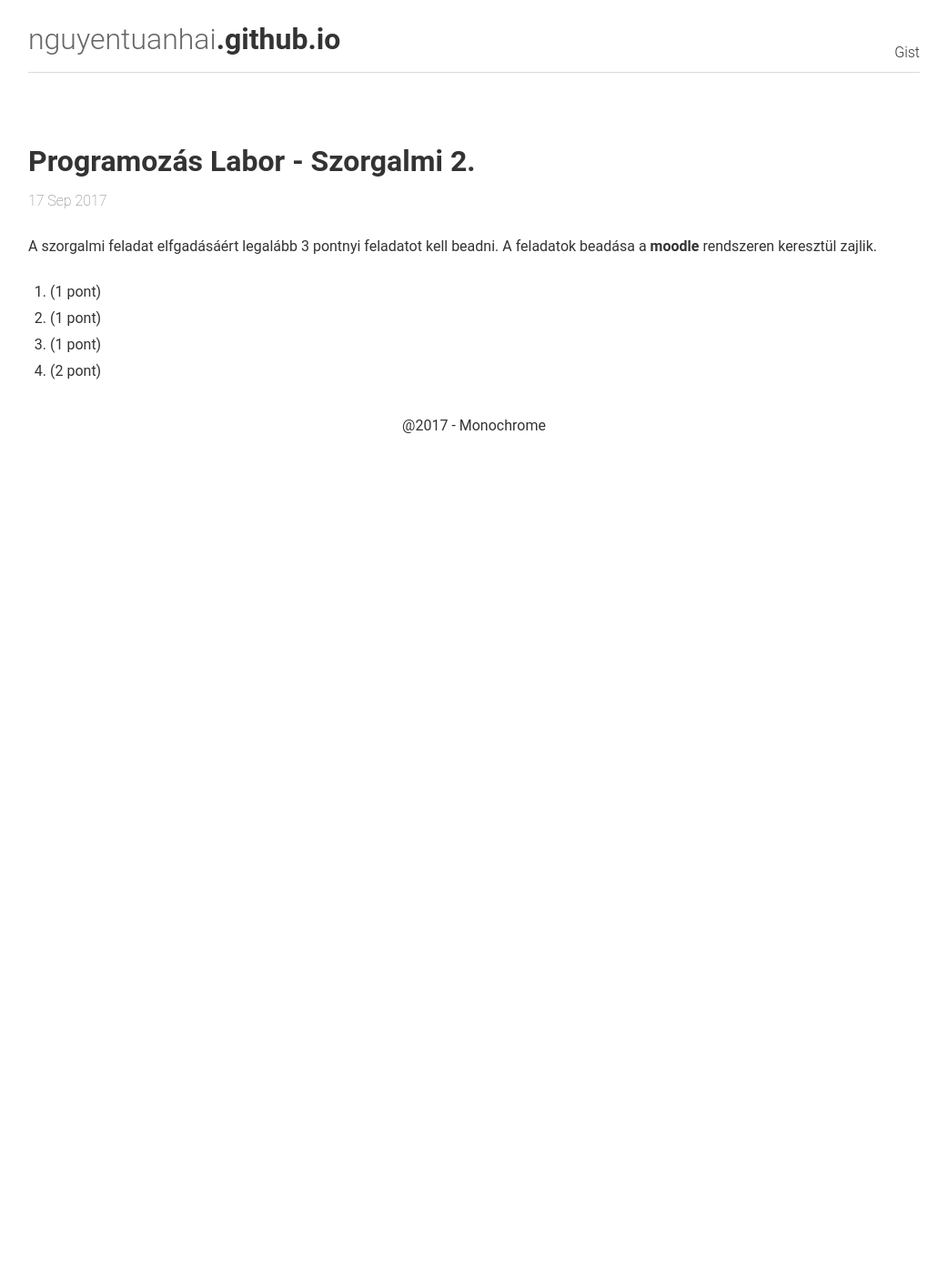
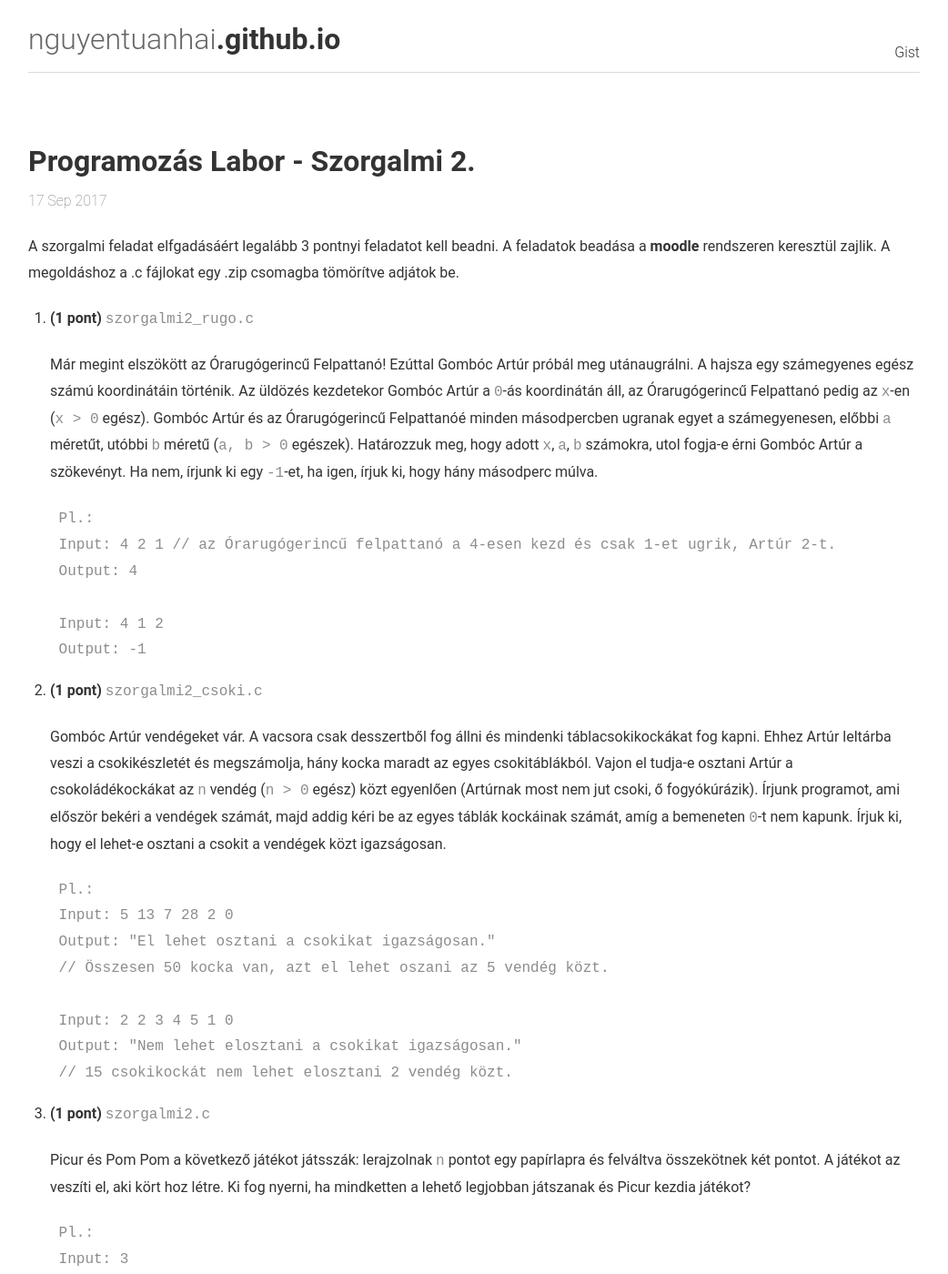
Before and after one commit to nguyentuanhai/nguyentuanhai.github.io, a Jekyll site: the page built from _posts/2017-09-17-proglab-szorgalmi-2.md, in a window 1280 px wide and 1400 px high. Shown: the whole window at 91% size, without its empty margins (119-1161 px from the left). Built offline with Jekyll 4.4.1, drawn with Linux system fonts in a browser that asks for light colours; some of the changed text lies outside the part shown.

Commit message:
Szorgalmi 2.

````diff
--- a/_posts/2017-09-17-proglab-szorgalmi-2.md
+++ b/_posts/2017-09-17-proglab-szorgalmi-2.md
@@ -4,9 +4,57 @@ description: A programozás alapjai 1. második laborjának szorgalmi feladatai
 header: Programozás Labor - Szorgalmi 2.
 categories: prog1lab, oktat
 ---
-A szorgalmi feladat elfgadásáért legalább 3 pontnyi feladatot kell beadni. A feladatok beadása a [moodle](https://moodle.hit.bme.hu/) rendszeren keresztül zajlik.
+A szorgalmi feladat elfgadásáért legalább 3 pontnyi feladatot kell beadni. A feladatok beadása a [moodle](https://moodle.hit.bme.hu/) rendszeren keresztül zajlik. A megoldáshoz a .c fájlokat egy .zip csomagba tömörítve adjátok be.
 
-1. (1 pont)
-2. (1 pont)
-3. (1 pont)
-4. (2 pont)
+1. **(1 pont)** `szorgalmi2_rugo.c`
+
+    Már megint elszökött az Órarugógerincű Felpattanó! Ezúttal Gombóc Artúr próbál meg utánaugrálni. A hajsza egy számegyenes egész számú koordinátáin történik. Az üldözés kezdetekor Gombóc Artúr a `0`-ás koordinátán áll, az Órarugógerincű Felpattanó pedig az `x`-en (`x > 0` egész). Gombóc Artúr és az Órarugógerincű Felpattanóé minden másodpercben ugranak egyet a számegyenesen, előbbi `a` méretűt, utóbbi `b` méretű (`a, b > 0` egészek). Határozzuk meg, hogy adott `x`, `a`, `b` számokra, utol fogja-e érni Gombóc Artúr a szökevényt. Ha nem, írjunk ki egy `-1`-et, ha igen, írjuk ki, hogy hány másodperc múlva.
+
+    ```
+    Pl.:
+    Input: 4 2 1 // az Órarugógerincű felpattanó a 4-esen kezd és csak 1-et ugrik, Artúr 2-t.
+    Output: 4
+
+    Input: 4 1 2
+    Output: -1
+    ```
+
+2. **(1 pont)** `szorgalmi2_csoki.c`
+
+    Gombóc Artúr vendégeket vár. A vacsora csak desszertből fog állni és mindenki táblacsokikockákat fog kapni. Ehhez Artúr leltárba veszi a csokikészletét és megszámolja, hány kocka maradt az egyes csokitáblákból. Vajon el tudja-e osztani Artúr a csokoládékockákat az `n` vendég (`n > 0` egész) közt egyenlően (Artúrnak most nem jut csoki, ő fogyókúrázik). Írjunk programot, ami először bekéri a vendégek számát, majd addig kéri be az egyes táblák kockáinak számát, amíg a bemeneten `0`-t nem kapunk. Írjuk ki, hogy el lehet-e osztani a csokit a vendégek közt igazságosan.
+
+    ```
+    Pl.:
+    Input: 5 13 7 28 2 0
+    Output: "El lehet osztani a csokikat igazságosan."
+    // Összesen 50 kocka van, azt el lehet oszani az 5 vendég közt.
+
+    Input: 2 2 3 4 5 1 0
+    Output: "Nem lehet elosztani a csokikat igazságosan."
+    // 15 csokikockát nem lehet elosztani 2 vendég közt.
+    ```
+
+3. **(1 pont)** `szorgalmi2.c`
+
+    Picur és Pom Pom a következő játékot játsszák: lerajzolnak `n` pontot egy papírlapra és felváltva összekötnek két pontot. A játékot az veszíti el, aki kört hoz létre. Ki fog nyerni, ha mindketten a lehető legjobban játszanak és Picur kezdia játékot?
+
+    ```
+    Pl.:
+    Input: 3
+    Output: "Pom Pom"
+    // Először Picur összeköt két pontot, majd Pom Pom összeköti az összekötetlen pontot az egyik összekötöttel.
+    Így marad két pont, amik nincsenek összekötve egymással, amiket ha Picur összeköt, elveszíti a játékot.
+    ```
+
+4. **(2 pont)** `szorgalmi2_sorozat.c`
+
+    Picur legutóbbi matek órája a számrendszerekről szólt. Sikerült is megtanulnia az első 10 számrendszert. Gyakorlásképpen azt játssza, hogy megkéri Pom Pomot, hogy mondjon neki egy `n`-es számrendszert (`0<n<11`) és egy `k` számot (`0<k<1000`). Ekkor ő elkezdi felírni az `n`-es számrendszer számjegyeti a `0`-tól kezdve növekvő sorrendbe, és ha elérte az `n-1`-et, akkor onnantól csökkenő sorrendben folytatja a felírást, amíg el nem éri megint a `0`-t, ahonnan ismét növelni kezdi a számjegyeket. A sorozatot addig írja, amíg nem lesz `k` hosszú. Segítsünk Picurnak felírni a sorozatot adott `n`-re és `k`-ra.
+
+    ```
+    Pl.:
+    Input: 6 18
+    Output: 012345432101234543
+
+    Input: 9 6
+    Output: 012345
+    ```
````
Also changed, not shown: 3 other files.
